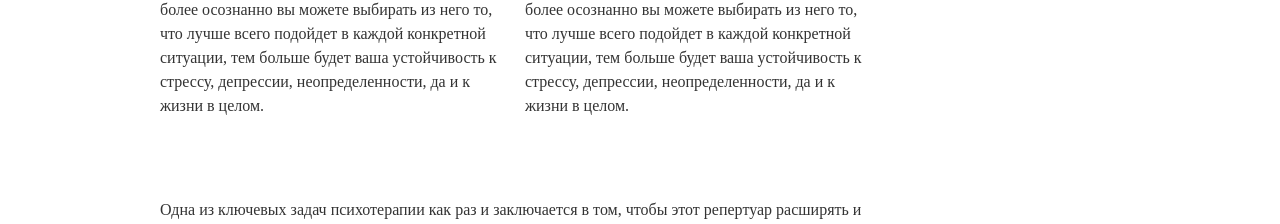
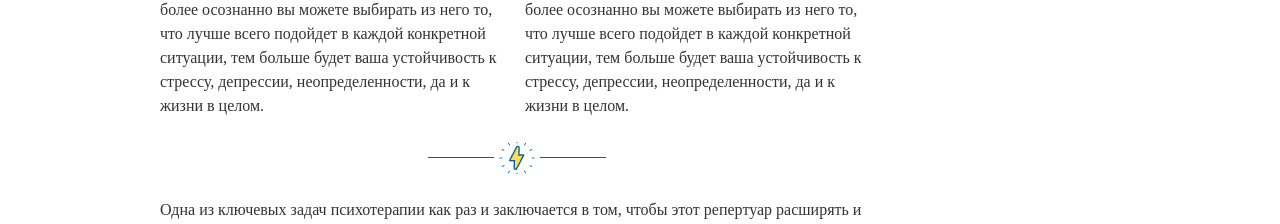
Before and after one commit to MechetnerD/YouTalk, a plain HTML site: page post.html in a window 1280 px wide. Shown: the part 3954-4178 px from the top of the page. Drawn offline with Linux system fonts and the light colour scheme; files whose address does not match are found by name.

```diff
--- a/styles/blocks/design.scss
+++ b/styles/blocks/design.scss
@@ -1,7 +1,7 @@
 .design {
 
   height: 32px;
-  background-image: url('images/page_designe/designe.png');
+  background-image: url('../images/page_designe/designe.png');
   background-repeat: no-repeat;
   background-position: center;
 
```
Also changed, not shown: css/style.css, styles/blocks/cursor.scss (deleted).
